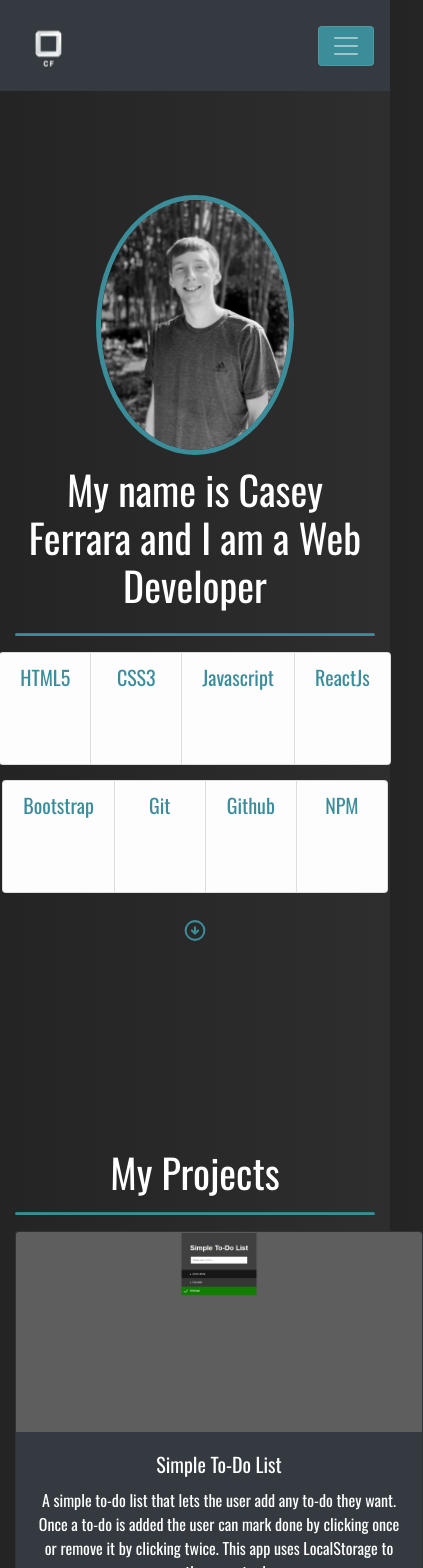
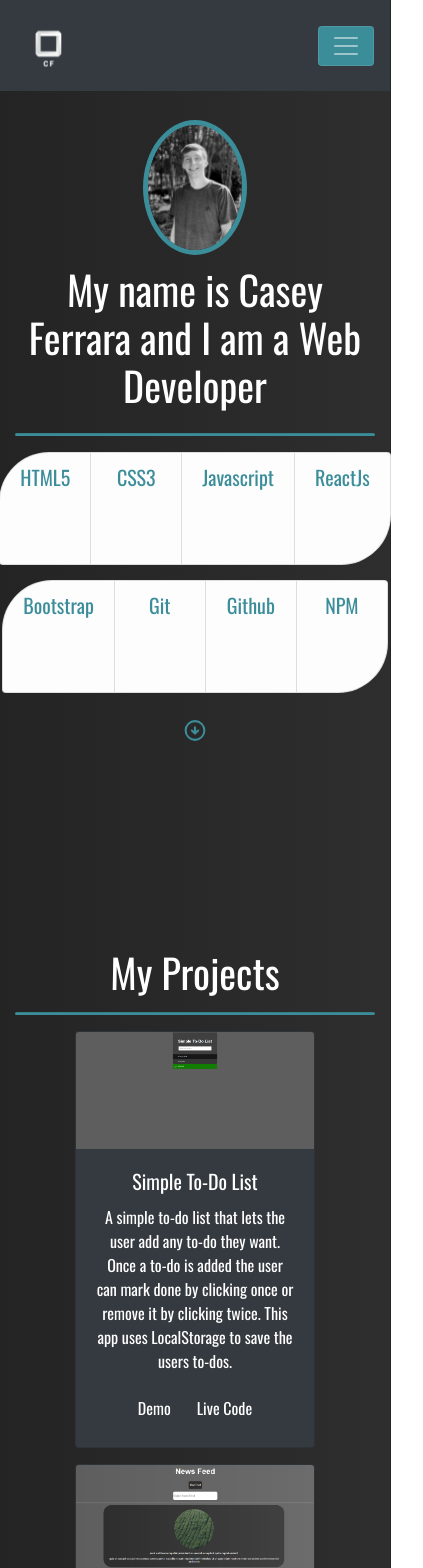
Before and after one commit to caseyferrara/react-portfolio, a React (Create React App) app: page / in a window 390 px wide. Shown: the top 1568 px of the page, 423 px wide, since content can reach past the window. Built offline with nearby package versions, Linux system fonts and the light colour scheme; some icons are missing.

Commit message:
Updating list groups

```diff
--- a/src/components/About.js
+++ b/src/components/About.js
@@ -32,13 +32,13 @@ const About = () => {
 			<hr />
 			<Row>
 				<Col>
-					<ListGroup horizontal className='justify-content-center'>
+					<ListGroup horizontal className='justify-content-center lang-group'>
 						<ListGroup.Item variant='light'><h2>HTML5</h2><Html5 size='50' color='#3b8d99'/></ListGroup.Item>
 						<ListGroup.Item variant='light'><h2>CSS3</h2><Css3 size='50' color='#3b8d99'/></ListGroup.Item>
 						<ListGroup.Item variant='light'><h2>Javascript</h2><Javascript size='50' color='#3b8d99'/></ListGroup.Item>
 						<ListGroup.Item variant='light'><h2>ReactJs</h2><ReactJs size='50' color='#3b8d99'/></ListGroup.Item>
 					</ListGroup>
-					<ListGroup horizontal className='justify-content-center lang-list'>
+					<ListGroup horizontal className='justify-content-center lang-group lang-list'>
 						<ListGroup.Item variant='light'><h2>Bootstrap</h2><Bootstrap size='50' color='#3b8d99'/></ListGroup.Item>
 						<ListGroup.Item variant='light'><h2>Git</h2><Git size='50' color='#3b8d99'/></ListGroup.Item>
 						<ListGroup.Item variant='light'><h2>Github</h2><Github size='50' color='#3b8d99'/></ListGroup.Item>
--- a/src/containers/App.css
+++ b/src/containers/App.css
@@ -11,8 +11,16 @@
   h2 {
     font-size: 20px;
   }
+  .pic {
+  width: auto;
+  height: 250px;
+  box-shadow: 0px 0px 0px 5px #3b8d99;
+}
   .card {
     color: white;
+  }
+  .lang-group {
+    border-radius: 50px;
   }
 }
 
@@ -25,7 +33,17 @@
   }
   .card {
     color: white;
-    width: 25.5em;
+    margin: 0 auto;
+    width: 15em;
+  }
+  .lang-group {
+    border-radius: 50px;
+    margin: 0 auto;
+  }
+  .pic {
+  width: auto;
+  height: 125px;
+  box-shadow: 0px 0px 0px 5px #3b8d99;
   }
 }
 
@@ -97,15 +115,9 @@ hr {
   display: none;
 }
 
-.pic {
-  width: auto;
-  height: 250px;
-  box-shadow: 0px 0px 0px 5px #3b8d99;
-}
-
 .about {
   text-align: center;
-  padding-top: 200px;
+  padding-top: 125px;
   padding-bottom: 15px;
 }
 
```
Also changed, not shown: 1 other file (tests, documents, lock files or other folders).
